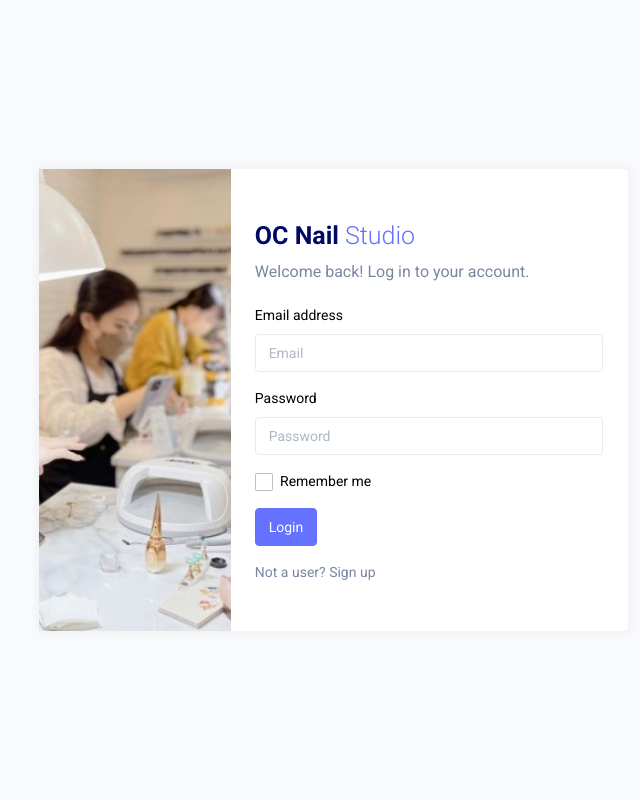
After one commit to chia313339/ocerp, a Flask app: page /login in a window 1280 px wide. The commit adds this page. Shown: the whole page, without its empty margins (307-947 px from the left). Run offline with Flask 2, Linux system fonts and the light colour scheme; some libraries are stand-ins or nearby versions.

Commit message:
add login

```diff
--- a/app/__init__.py
+++ b/app/__init__.py
@@ -6,4 +6,7 @@ def create_app():
     app.config['JSON_AS_ASCII'] = False
     app.config['SECRET_KEY'] = 'ocnail123456789'
     app.add_url_rule('/', 'index', index, methods=['GET'])
+    app.add_url_rule('/login', 'login', login, methods=['GET'])
+    app.add_url_rule('/register', 'register', register, methods=['GET'])
+    app.register_error_handler(404, page_not_found)
     return app
--- a/app/route.py
+++ b/app/route.py
@@ -7,3 +7,15 @@ import sqlalchemy
 def index():
 
     return render_template('index.html')
+
+
+def login():
+
+    return render_template('/auth/login.html')
+
+def register():
+
+    return render_template('/auth/register.html')
+
+def page_not_found(e):
+    return render_template('/error/404.html'), 404
--- a/app/templates/_footer.html
+++ b/app/templates/_footer.html
@@ -1,4 +1,4 @@
 <footer class="footer d-flex flex-column flex-md-row align-items-center justify-content-between px-4 py-3 border-top small">
-    <p class="text-muted mb-1 mb-md-0">Copyright © 2022 <a href="javascript:void(0)">NobleUI</a>.</p>
-    <p class="text-muted">Handcrafted With <i class="mb-1 text-primary ms-1 icon-sm" data-feather="heart"></i></p>
+    <p class="text-muted mb-1 mb-md-0">Copyright © 2022 <a href="javascript:void(0)">POMELO TECHS</a>.</p>
+    <p class="text-muted">有任何問題請聯繫柚子科技 <i class="mb-1 text-primary ms-1 icon-sm" data-feather="mail"></i></p>
 </footer>
--- /dev/null
+++ b/app/templates/auth/login.html
@@ -0,0 +1,99 @@
+<!DOCTYPE html>
+<html lang="en">
+<head>
+    <meta charset="UTF-8">
+    <meta name="viewport" content="width=device-width, initial-scale=1.0">
+    <meta http-equiv="X-UA-Compatible" content="ie=edge">
+    <meta name="description" content="Responsive HTML Admin Dashboard Template based on Bootstrap 5">
+	<meta name="author" content="NobleUI">
+	<meta name="keywords" content="nobleui, bootstrap, bootstrap 5, bootstrap5, admin, dashboard, template, responsive, css, sass, html, theme, front-end, ui kit, web">
+
+    <title>OC Nail Studio Demo</title>
+
+    <!-- Fonts -->
+    <link rel="preconnect" href="https://fonts.googleapis.com">
+    <link rel="preconnect" href="https://fonts.gstatic.com" crossorigin>
+    <link href="https://fonts.googleapis.com/css2?family=Roboto:wght@300;400;500;700;900&display=swap" rel="stylesheet">
+    <!-- End fonts -->
+
+    <!-- core:css -->
+    <link rel="stylesheet" href="/static/assets/vendors/core/core.css">
+    <link rel="stylesheet" href="/static/assets/css/demo1/style.min.css">
+    <!-- endinject -->
+
+    <!-- Plugin css for this page -->
+    <!-- End plugin css for this page -->
+
+    <!-- inject:css -->
+    <link rel="stylesheet" href="/static/assets/fonts/feather-font/css/iconfont.css">
+    <link rel="stylesheet" href="/static/assets/vendors/flag-icon-css/css/flag-icon.min.css">
+    <!-- endinject -->
+
+    <link rel="shortcut icon" href="/static/assets/images/logo.png" />
+</head>
+<body>
+	<div class="main-wrapper">
+		<div class="page-wrapper full-page">
+			<div class="page-content d-flex align-items-center justify-content-center">
+
+				<div class="row w-100 mx-0 auth-page">
+					<div class="col-md-8 col-xl-6 mx-auto">
+						<div class="card">
+							<div class="row">
+                <div class="col-md-4 pe-md-0">
+                  <div class="auth-side-wrapper">
+                    <img src="/static/assets/images/auth/auth.jpg" class="wd-100 wd-sm-200 me-3" style="width: 100%;height: 100%;object-fit: cover">
+                  </div>
+                </div>
+                <div class="col-md-8 ps-md-0">
+                  <div class="auth-form-wrapper px-4 py-5">
+                    <a href="#" class="noble-ui-logo d-block mb-2">OC Nail<span> Studio</span></a>
+                    <h5 class="text-muted fw-normal mb-4">Welcome back! Log in to your account.</h5>
+                    <form class="forms-sample">
+                      <div class="mb-3">
+                        <label for="userEmail" class="form-label">Email address</label>
+                        <input type="email" class="form-control" id="userEmail" placeholder="Email">
+                      </div>
+                      <div class="mb-3">
+                        <label for="userPassword" class="form-label">Password</label>
+                        <input type="password" class="form-control" id="userPassword" autocomplete="current-password" placeholder="Password">
+                      </div>
+                      <div class="form-check mb-3">
+                        <input type="checkbox" class="form-check-input" id="authCheck">
+                        <label class="form-check-label" for="authCheck">
+                          Remember me
+                        </label>
+                      </div>
+                      <div>
+                        <a href="../../dashboard.html" class="btn btn-primary me-2 mb-2 mb-md-0 text-white">Login</a>
+                      </div>
+                      <a href="{{url_for('register')}}" class="d-block mt-3 text-muted">Not a user? Sign up</a>
+                    </form>
+                  </div>
+                </div>
+              </div>
+						</div>
+					</div>
+				</div>
+
+			</div>
+		</div>
+	</div>
+
+	<!-- core:js -->
+	<script src="/static/assets/vendors/core/core.js"></script>
+	<!-- endinject -->
+
+	<!-- Plugin js for this page -->
+	<!-- End plugin js for this page -->
+
+	<!-- inject:js -->
+	<script src="/static/assets/vendors/feather-icons/feather.min.js"></script>
+	<script src="/static/assets/js/template.js"></script>
+	<!-- endinject -->
+
+	<!-- Custom js for this page -->
+	<!-- End custom js for this page -->
+
+</body>
+</html>
```
Also changed, not shown: app/templates/_sidebar.html (+20 -3 lines), app/templates/auth/register.html (added, +103 -0 lines), app/templates/error/404.html (added, +69 -0 lines), app/static/assets/fonts/login.jpg (added), app/static/assets/images/auth/auth.jpg (added), app/static/assets/images/auth/auth2.png (added), app/static/assets/images/auth/login.jpg (added), app/static/assets/images/logo.png.
